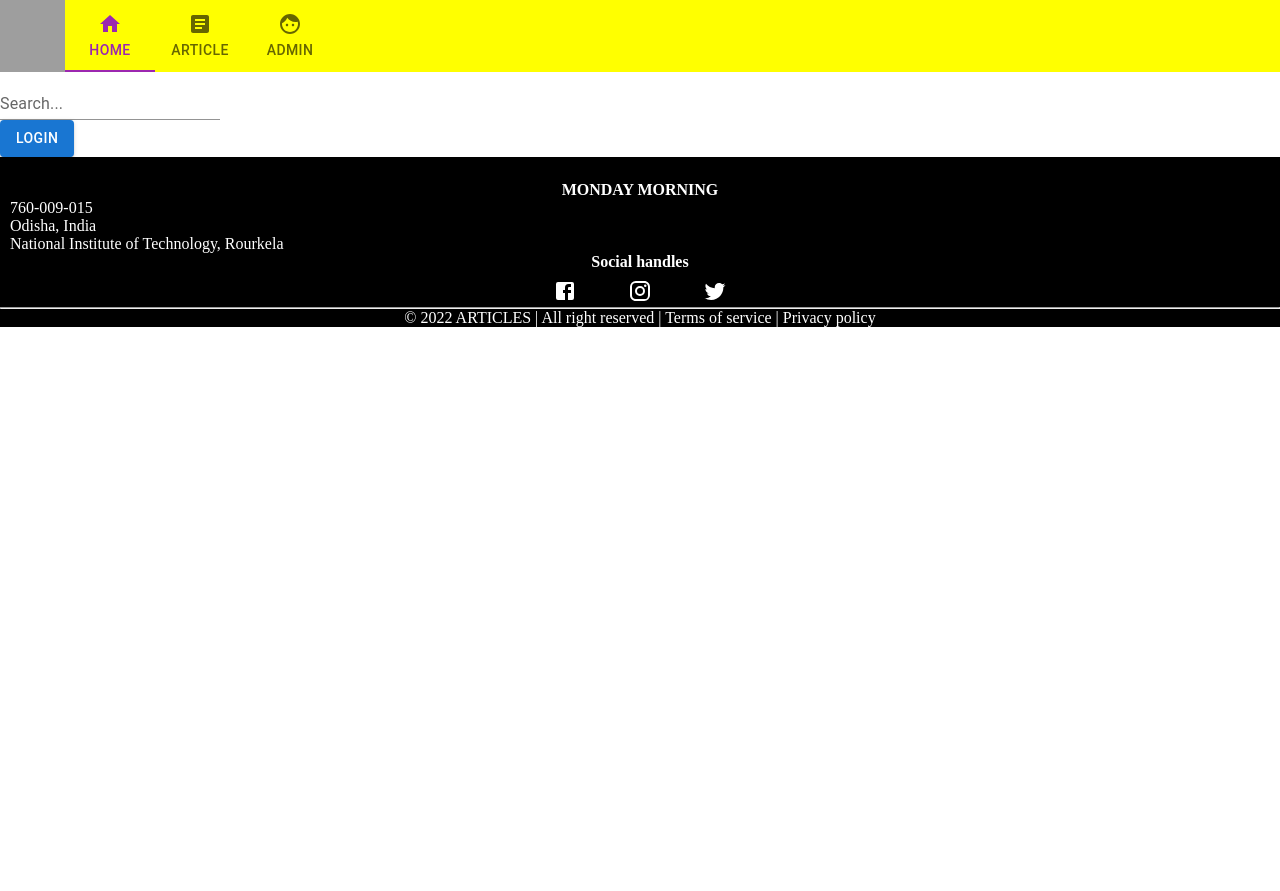
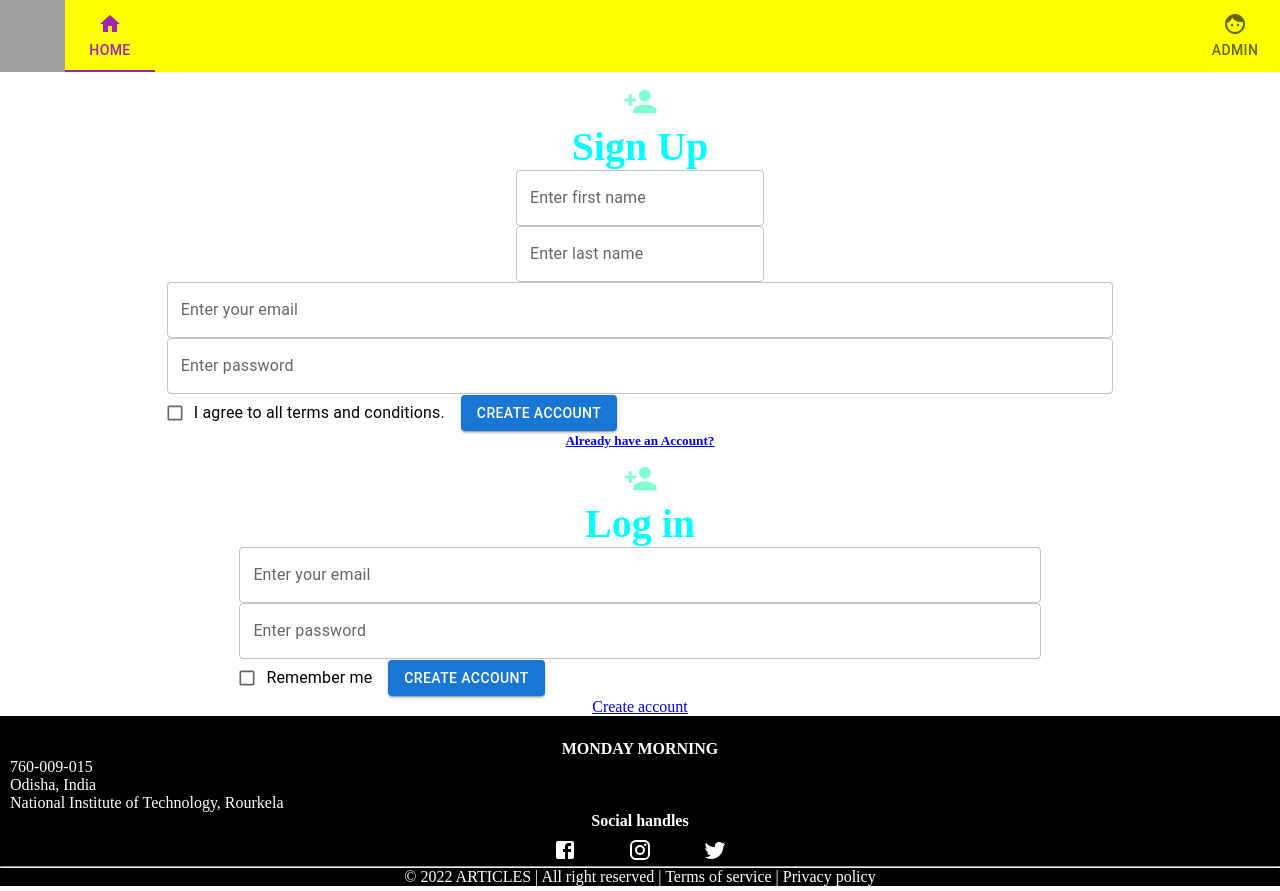
Before and after one commit to anish-patro/MM-SummerTask-2022-Web, a React (Create React App) app: page /Admin in a window 1280 px wide. Before the commit the page ends 800 px from the top, so only its background shows below. Built offline with nearby package versions, Linux system fonts and the light colour scheme; grey boxes are pictures that could not be loaded.

Commit message:
Login and signup page

```diff
--- a/src/Admin.css
+++ b/src/Admin.css
@@ -0,0 +1,34 @@
+.admin{
+  margin: 20px;
+  padding: 20px;
+  justify-content: center;
+  box-shadow:0 6px 20px 0 rgba(0,0,0,0.19) ;
+
+}
+.icon{
+   display: flex;
+   flex-direction: column;
+   align-items: center;
+
+}
+.text{
+font-weight: bold;
+
+  color: aqua;
+  font-size: 40px;
+
+}
+.icon_class>.MuiSvgIcon-root{
+    color: aquamarine;
+}
+.signup{
+  padding: 10px;
+  margin: 2px;
+}
+.login{
+  padding: 0px;
+  margin: 0px;
+}
+.form{
+  display: flexbox;
+}
--- a/src/Admin.js
+++ b/src/Admin.js
@@ -1,9 +1,22 @@
-import {Button}  from '@mui/material';
-function Admin(){
+
+import { Routes, Route, BrowserRouter } from "react-router-dom";
+
+import Button from '@mui/material/Button';
+import Tabs from '@mui/material/Tabs';
+import Tab from '@mui/material/Tab';
+import {Link} from "react-router-dom";
+import Signup from "./Signup";
+import Login from "./Login";
+function Admin()
+{
     return(
-        <div className="Admin">
-            <Button variant="contained" sx={{marginLeft:"auto"}}>Login</Button>
+         <><div className="form"><div className="signup" >
+             <Signup/></div>
+             <div className="login">
+        <Login/>
         </div>
+        </div>
+      </>
     )
 }
 export default Admin;
--- a/src/App.css
+++ b/src/App.css
@@ -18,6 +18,7 @@
   min-height: 100vh;
 
 }
+
 
 
 .App-header {
--- a/src/App.js
+++ b/src/App.js
@@ -3,7 +3,10 @@ import Footer from "./Footer";
 import { Routes, Route, BrowserRouter } from "react-router-dom";
 import Home from "./Home.js";
 import Admin from "./Admin.js";
-import Articles from "./Articles";
+import Signup from "./Signup";
+import Login from "./Login";
+import { Container } from "@mui/system";
+
 const App=()=> {
   return (
     <>
@@ -11,12 +14,21 @@ const App=()=> {
       <BrowserRouter>
       <Header/>
         <Routes>
+          <Route  path="/" element={<Home/>}></Route>
           <Route  path="/Home" element={<Home/>}></Route>
-          <Route  path="/articles" element={<Articles />} ></Route>
           <Route  path="/Admin" element={<Admin />} />
+
         </Routes>
 
       </BrowserRouter>
+      <Container>
+        <BrowserRouter>
+        <Routes>
+          <Route  path="/Signup" exact component={<Signup/>}></Route>
+          <Route  path="/Login" element={<Login/>}></Route>
+        </Routes>
+      </BrowserRouter>
+      </Container>
       <Footer/>
       </>
   );
--- a/src/Articles.css
+++ /dev/null
@@ -1,3 +0,0 @@
-.articlesss{
-   border-top: 0rem;
-}
--- a/src/Articles.js
+++ /dev/null
@@ -1,6 +0,0 @@
-function Articles(){
-    return(
-        <div className="Aricles">Lorem, ipsum dolor </div>
-    )
-}
-export default Articles;
--- a/src/Footer.css
+++ b/src/Footer.css
@@ -1,7 +1,8 @@
 .main-footer{
     color: white;
     background-color: black;
-    padding-top: 3cm;
+    padding-top:  3vh;
+    margin: 0px;
     position: relative;
     bottom: 0;
     width: 100%;
@@ -9,9 +10,7 @@
 .list-unstyled{
     display:inline-block;
 }
-.main-footer{
-padding-top: 3vh;
-}
+
 .list-unstyled1{
     margin-left: 10px;
 }
--- a/src/Header.js
+++ b/src/Header.js
@@ -5,12 +5,12 @@ import Box from '@mui/material/Box';
 import logo from "./article_logo.png";
 import {Link} from "react-router-dom";
 import "./Header.css";
-import "./Articles.css";
+
 import "./Admin.css";
 import HomeIcon from "@mui/icons-material/Home";
-import ArticleIcon from "@mui/icons-material/Article";
+
 import FaceIcon from "@mui/icons-material/Face";
-import {TextField} from '@mui/material';
+
 
 
 export default function ColorTabs() {
@@ -31,17 +31,10 @@ export default function ColorTabs() {
       >
         <img src={logo} className="logo" alt="logo" />
         <Tab value="one" label="Home" icon={<HomeIcon/>}  component={Link} to="/Home" />
-        <Tab value="two" label="Article" icon={<ArticleIcon/>} component={Link} to="/Articles"/>
-        <Tab value="three" label="Admin" icon={<FaceIcon/>} component={Link} to="/Admin"/>
+        <Tab sx={{marginLeft:"auto"}} value="two" label="Admin" icon={<FaceIcon/>} component={Link} to="/Admin"/>
       </Tabs>
     </Box>
-    <TextField
-    sx={{marginLeft:"auto"}}
-    id="standard-basic"
-    className="SearchBox"
-    label="Search..."
-    variant="standard"
-  />
+
   </>
   );
 }
--- a/src/Home.js
+++ b/src/Home.js
@@ -1,12 +1,20 @@
-
+import {TextField,Button} from '@mui/material';
 import {Grid,Card,CardActionArea,CardMedia,CardContent,Typography} from '@mui/material';
 import * as React from 'react';
-
-
+import SearchIcon from "@mui/icons-material/Search";
+import CardActions from '@mui/material/CardActions';
 
 const Home=()=> {
   return (<>
 
+   <TextField
+    sx={{marginLeft:"auto"}}
+    id="standard-basic"
+    className="SearchBox"
+    icon={<SearchIcon/>}
+    label="Search..."
+    variant="standard"
+  />
     <div>
       <Grid container spacing={0.5} marginTop={1}>
         <Grid item xs={3} md={2.4}>
@@ -27,6 +35,9 @@ const Home=()=> {
             species, ranging across all continents except Antarctica
           </Typography>
         </CardContent>
+        <CardActions>
+        <Button size="small">Learn More</Button>
+      </CardActions>
       </CardActionArea>
     </Card>
         </Grid>
@@ -48,6 +59,9 @@ const Home=()=> {
             species, ranging across all continents except Antarctica
           </Typography>
         </CardContent>
+        <CardActions>
+        <Button size="small">Learn More</Button>
+      </CardActions>
       </CardActionArea>
     </Card>
         </Grid>
@@ -69,6 +83,9 @@ const Home=()=> {
             species, ranging across all continents except Antarctica
           </Typography>
         </CardContent>
+        <CardActions>
+        <Button size="small">Learn More</Button>
+      </CardActions>
       </CardActionArea>
     </Card>
         </Grid>
@@ -90,6 +107,9 @@ const Home=()=> {
             species, ranging across all continents except Antarctica
           </Typography>
         </CardContent>
+        <CardActions>
+        <Button size="small">Learn More</Button>
+      </CardActions>
       </CardActionArea>
     </Card>
         </Grid>
@@ -111,6 +131,9 @@ const Home=()=> {
             species, ranging across all continents except Antarctica
           </Typography>
         </CardContent>
+        <CardActions>
+        <Button size="small">Learn More</Button>
+      </CardActions>
       </CardActionArea>
     </Card>
         </Grid>
@@ -132,6 +155,9 @@ const Home=()=> {
             species, ranging across all continents except Antarctica
           </Typography>
         </CardContent>
+        <CardActions>
+        <Button size="small">Learn More</Button>
+      </CardActions>
       </CardActionArea>
     </Card>
         </Grid>
@@ -153,6 +179,9 @@ const Home=()=> {
             species, ranging across all continents except Antarctica
           </Typography>
         </CardContent>
+        <CardActions>
+        <Button size="small">Learn More</Button>
+      </CardActions>
       </CardActionArea>
     </Card>
         </Grid>
@@ -174,6 +203,9 @@ const Home=()=> {
             species, ranging across all continents except Antarctica
           </Typography>
         </CardContent>
+        <CardActions>
+        <Button size="small">Learn More</Button>
+      </CardActions>
       </CardActionArea>
     </Card>
         </Grid>
@@ -195,6 +227,9 @@ const Home=()=> {
             species, ranging across all continents except Antarctica
           </Typography>
         </CardContent>
+        <CardActions>
+        <Button size="small">Learn More</Button>
+      </CardActions>
       </CardActionArea>
     </Card>
         </Grid>
@@ -216,6 +251,9 @@ const Home=()=> {
             species, ranging across all continents except Antarctica
           </Typography>
         </CardContent>
+        <CardActions>
+        <Button size="small">Learn More</Button>
+      </CardActions>
       </CardActionArea>
     </Card>
         </Grid>
--- /dev/null
+++ b/src/Login.js
@@ -0,0 +1,39 @@
+import React from "react";
+import './Admin.css';
+import { Divider, TextField,Button } from "@mui/material";
+import {Link} from "react-router-dom";
+
+import FormControlLabel from '@mui/material/FormControlLabel';
+import Checkbox from '@mui/material/Checkbox';
+import CheckBoxOutlineBlankIcon from '@mui/icons-material/CheckBoxOutlineBlank';
+import CheckBoxIcon from '@mui/icons-material/CheckBox';
+import PersonIcon from '@mui/icons-material/PersonAdd';
+const Login=()=>
+{
+  return(
+   <div>
+       <div className="icon">
+           <div className="icon_class">
+           <PersonIcon fontSize="large"/>
+           </div>
+           <div className="text">Log in
+               </div>
+
+           <div className="row m-2">
+           <TextField id="email" className="p-2" type="text" variant="outlined" label="Enter your email" fullWidth/>
+           <TextField id="Password"  className="p-2" type="text" variant="outlined" label="Enter password" fullWidth/>
+           <FormControlLabel control={<Checkbox icon={<CheckBoxOutlineBlankIcon fontSize="small"/>} checkedIcon={<CheckBoxIcon fontSize="small"/>} name="checkedI"/>}
+           label="Remember me"/>
+           <Button variant="contained" color="primary">Create Account</Button>
+           </div>
+           <Divider variant="middle"/>
+           <p className="text-center">
+               <Link to="/Signup" className="text-black-50">
+                   Create account
+               </Link>
+           </p>
+       </div>
+   </div>
+  )
+}
+export default Login;
--- /dev/null
+++ b/src/Signup.js
@@ -0,0 +1,45 @@
+import React from "react";
+import './Admin.css';
+import { Divider, TextField,Button, Checkbox } from "@mui/material";
+import {Link} from "react-router-dom";
+import FormControlLabel from '@mui/material/FormControlLabel';
+
+import CheckBoxOutlineBlankIcon from '@mui/icons-material/CheckBoxOutlineBlank';
+import CheckBoxIcon from '@mui/icons-material/CheckBox';
+import PersonAddIcon from '@mui/icons-material/PersonAdd';
+import { CheckBox } from "@mui/icons-material";
+const Signup=()=>
+{
+  return(
+   <div>
+       <div className="icon">
+           <div className="icon_class">
+               <PersonAddIcon fontSize="large"/>
+           </div>
+           <div className="text">Sign Up
+               </div>
+           <div className="row m-2">
+               <div className="col-6 p-2">
+                   <TextField id="firstname" type="text" variant="outlined" label="Enter first name" fullWidth/>
+               </div>
+               <div className="col-6 p-2">
+               <TextField id="lastname" type="text" variant="outlined" label="Enter last name" fullWidth/>
+               </div>
+           </div>
+           <div className="row m-2">
+           <TextField id="email" className="p-2" type="text" variant="outlined" label="Enter your email" fullWidth/>
+           <TextField id="Password" className="p-2"  type="text" variant="outlined" label="Enter password" fullWidth/>
+           <FormControlLabel control={<Checkbox icon={<CheckBoxOutlineBlankIcon fontSize="small" />} checkedIcon={<CheckBoxIcon fontSize="small"/>} name="checkedI" />}label="I agree to all terms and conditions."/>
+           <Button variant="contained" color="primary">Create Account</Button>
+           </div>
+           <Divider variant="middle"/>
+           <p className="text-center">
+               <Link to="/login" className="text-black-50">
+                  <h5> Already have an Account?</h5>
+               </Link>
+           </p>
+       </div>
+   </div>
+  )
+}
+export default Signup;
```
Also changed, not shown: src/Home.css (+7 -0 lines).
